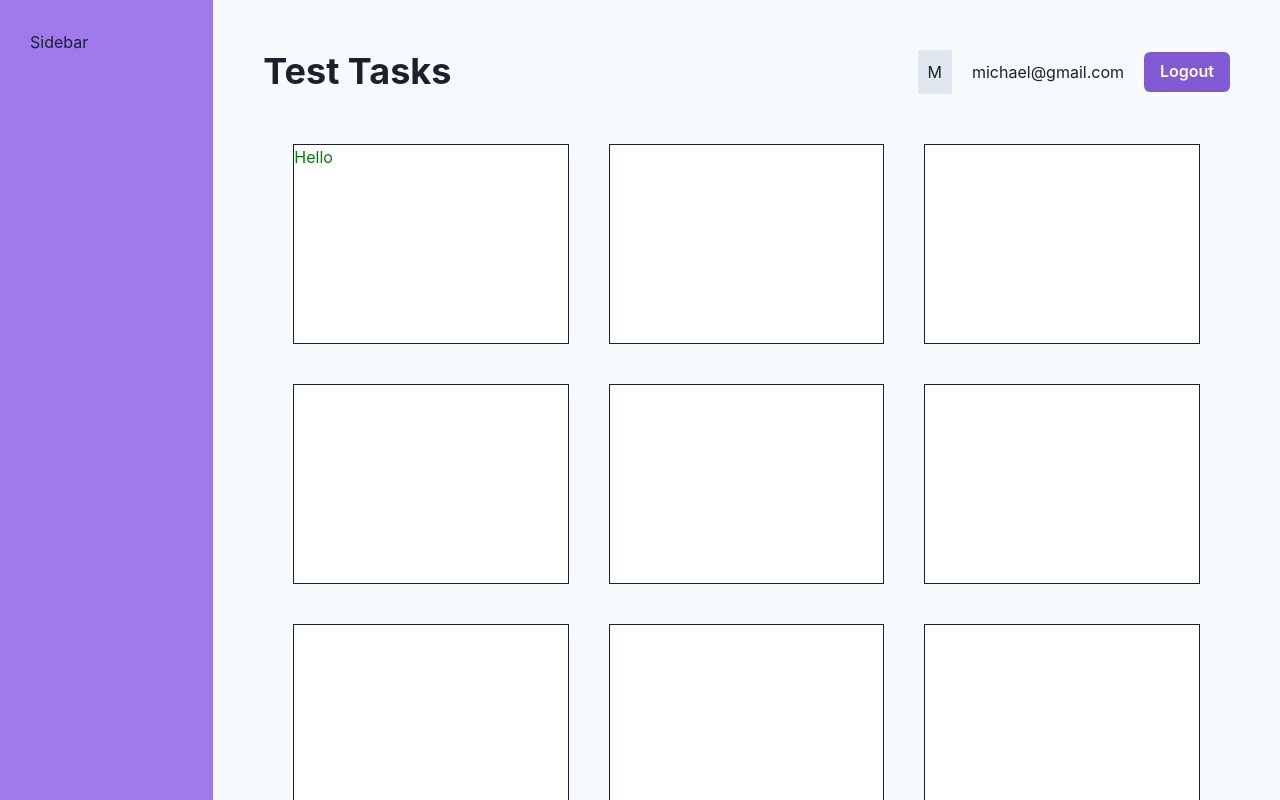
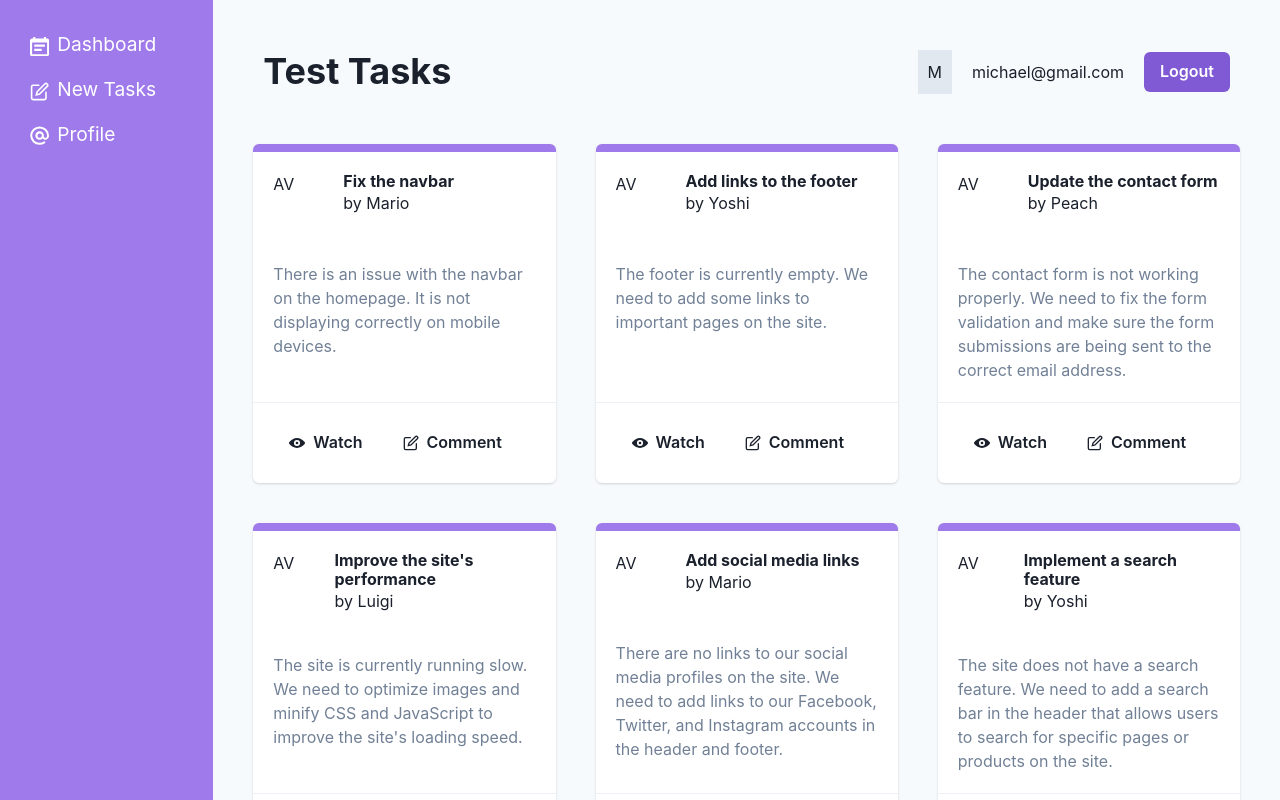
Before and after one commit to Michael4real-ux/REACT-WITH-CHAKRA-UI, a React (Vite) app: page / in a window 1280 px wide. Shown: the top 800 px of the page. Built offline with nearby package versions, Linux system fonts and the light colour scheme; data requests are answered from the project's data file.

Commit message:
Card Components added

```diff
--- a/package.json
+++ b/package.json
@@ -9,6 +9,7 @@
     "preview": "vite preview"
   },
   "dependencies": {
+    "@chakra-ui/icons": "^2.0.18",
     "@chakra-ui/react": "^2.5.5",
     "@emotion/react": "^11.10.6",
     "@emotion/styled": "^11.10.6",
--- a/src/App.jsx
+++ b/src/App.jsx
@@ -7,7 +7,7 @@ import {
 
 // layouts and pages
 import RootLayout from './layouts/RootLayout'
-import Dashboard from './pages/Dashboard'
+import Dashboard, { tasksLoader } from './pages/Dashboard'
 import Create from './pages/Create'
 import Profile from './pages/Profile'
 
@@ -15,7 +15,7 @@ import Profile from './pages/Profile'
 const router = createBrowserRouter(
   createRoutesFromElements(
     <Route path="/" element={<RootLayout />}>
-      <Route index element={<Dashboard />} />
+      <Route index element={<Dashboard />} loader={tasksLoader}/>
       <Route path="create" element={<Create />} />
       <Route path="profile" element={<Profile />} />
     </Route>
--- a/src/components/Navbar.jsx
+++ b/src/components/Navbar.jsx
@@ -2,7 +2,7 @@ import { Flex,Box, Heading,Text, Button, Spacer, HStack } from "@chakra-ui/react
 
 export const Navbar = () => {
   return (
-    <Flex as="nav" p="10px" alignItems="center">
+    <Flex as="nav" p="10px" alignItems="center" mb="40px">
     <Heading as="h1">Test Tasks</Heading>
     <Spacer/>
 
--- /dev/null
+++ b/src/components/Sidebar.jsx
@@ -0,0 +1,29 @@
+import { AtSignIcon, CalendarIcon, EditIcon } from "@chakra-ui/icons";
+import { List, ListIcon, ListItem } from "@chakra-ui/react";
+import { NavLink } from "react-router-dom";
+export const Sidebar = () => {
+  return (
+    <List color="white" fontSize="1.2em" spacing={4}>
+      <ListItem>
+        <NavLink to="/">
+            <ListIcon as={CalendarIcon} color="white"/>
+            Dashboard
+            </NavLink>
+      </ListItem>
+
+      <ListItem>
+        <NavLink to="/create">
+        <ListIcon as={EditIcon} color="white"/>
+            New Tasks
+            </NavLink>
+      </ListItem>
+
+      <ListItem>
+        <NavLink to="/profile">
+        <ListIcon as={AtSignIcon} color="white"/>
+            Profile
+            </NavLink>
+      </ListItem>
+    </List>
+  );
+};
--- a/src/layouts/RootLayout.jsx
+++ b/src/layouts/RootLayout.jsx
@@ -1,6 +1,7 @@
 import { Outlet } from "react-router-dom";
 import { Navbar } from "../components/Navbar";
 import { Grid, GridItem } from "@chakra-ui/react";
+import { Sidebar } from "../components/Sidebar";
 
 export default function RootLayout() {
   return (
@@ -12,7 +13,7 @@ export default function RootLayout() {
       minHeight={{ lg:'100vh' }}
       p={{ base:'20px', lg:'30px' }}
       >
-        <span>Sidebar</span>
+        <Sidebar/>
       </GridItem>
       <GridItem
       as="main"
--- a/src/pages/Dashboard.jsx
+++ b/src/pages/Dashboard.jsx
@@ -1,4 +1,19 @@
-import { Box, SimpleGrid, Text } from '@chakra-ui/react'
+import { ViewIcon, EditIcon } from "@chakra-ui/icons";
+import {
+  Box,
+  SimpleGrid,
+  Text,
+  Card,
+  CardHeader,
+  CardBody,
+  CardFooter,
+  Heading,
+  HStack,
+  Button,
+  Flex,
+  Divider,
+} from "@chakra-ui/react";
+import { useLoaderData } from "react-router-dom";
 
 export default function Dashboard() {
   // const boxStyles = {
@@ -14,28 +29,51 @@ export default function Dashboard() {
   //   }
   // }
 
+  const tasks = useLoaderData();
 
   return (
-     <SimpleGrid p={10} spacing={10} minChildWidth={250}>
-       <Box bg="white" h="200px" border="1px solid">
-        <Text color={{ base:'pink', md:'blue', lg:'green' }}>Hello</Text>
-       </Box>
-       <Box bg="white" h="200px" border="1px solid"></Box>
-       <Box bg="white" h="200px" border="1px solid"></Box>
-       <Box bg="white" h="200px" border="1px solid"></Box>
+    <SimpleGrid spacing={10} minChildWidth={300}>
+      {tasks &&
+        tasks.map((task) => (
+          <Card
+            key={task.id}
+            borderTop="8px"
+            borderColor="purple.400"
+            bg="white"
+          >
+            <CardHeader>
+              <Flex gap={5}>
+                <Box w="50px" h="50px">
+                  <Text>AV</Text>
+                </Box>
 
-       <Box bg="white" h="200px" border="1px solid"></Box>
-       <Box bg="white" h="200px" border="1px solid"></Box>
-       <Box bg="white" h="200px" border="1px solid"></Box>
-       <Box bg="white" h="200px" border="1px solid"></Box>
+                <Box>
+                  <Heading as="h3" size="sm">
+                    {task.title}
+                  </Heading>
+                  <Text>by {task.author}</Text>
+                </Box>
+              </Flex>
+            </CardHeader>
+            <CardBody color="gray.500">
+              <Text>{task.description}</Text>
+            </CardBody>
 
-       <Box bg="white" h="200px" border="1px solid"></Box>
-       <Box bg="white" h="200px" border="1px solid"></Box>
-       <Box bg="white" h="200px" border="1px solid"></Box>
-       <Box bg="white" h="200px" border="1px solid"></Box>
+            <Divider borderColor="gray.200" />
 
-     </SimpleGrid>
-
+            <CardFooter>
+              <HStack>
+                <Button variant="ghost" leftIcon={<ViewIcon />}>
+                  Watch
+                </Button>
+                <Button variant="ghost" leftIcon={<EditIcon />}>
+                  Comment
+                </Button>
+              </HStack>
+            </CardFooter>
+          </Card>
+        ))}
+    </SimpleGrid>
 
     // <Container as="section" maxWidth="4xl" py="20px">
     //   <Heading my="30px" p="10px">Chakra Ui Components</Heading>
@@ -51,5 +89,30 @@ export default function Dashboard() {
     //     Hello world
     //   </Box>
     // </Container>
-  )
+
+    //   <SimpleGrid p={10} spacing={10} minChildWidth={250}>
+    //   <Box bg="white" h="200px" border="1px solid">
+    //     <Text color={{ base: "pink", md: "blue", lg: "green" }}>Hello</Text>
+    //   </Box>
+    //   <Box bg="white" h="200px" border="1px solid"></Box>
+    //   <Box bg="white" h="200px" border="1px solid"></Box>
+    //   <Box bg="white" h="200px" border="1px solid"></Box>
+
+    //   <Box bg="white" h="200px" border="1px solid"></Box>
+    //   <Box bg="white" h="200px" border="1px solid"></Box>
+    //   <Box bg="white" h="200px" border="1px solid"></Box>
+    //   <Box bg="white" h="200px" border="1px solid"></Box>
+
+    //   <Box bg="white" h="200px" border="1px solid"></Box>
+    //   <Box bg="white" h="200px" border="1px solid"></Box>
+    //   <Box bg="white" h="200px" border="1px solid"></Box>
+    //   <Box bg="white" h="200px" border="1px solid"></Box>
+    // </SimpleGrid>
+  );
 }
+
+export const tasksLoader = async () => {
+  const res = await fetch("http://localhost:3000/tasks");
+
+  return res.json();
+};
```
Also changed, not shown: 1 other file (tests, documents, lock files or other folders).
